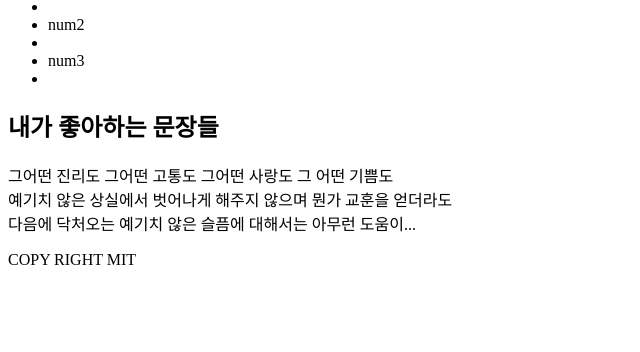
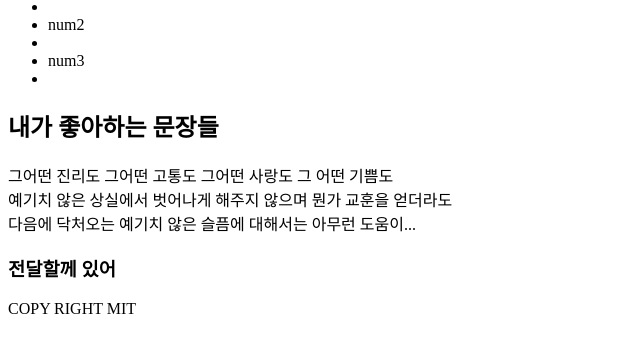
Before and after one commit to umseongho/CCS_training, a plain HTML site: page index.html in a window 1280 px wide. Shown: the part 210-562 px from the top of the page, without its empty margins (0-640 px from the left). Drawn offline with Linux system fonts and the light colour scheme.

Commit message:
Update index.html

```diff
--- a/index.html
+++ b/index.html
@@ -35,6 +35,9 @@
               다음에 닥처오는 예기치 않은 슬픔에 대해서는 아무런 도움이...</
           </article>
         </section>
+          <aside class="sidebar1">
+            <h3>전달할께 있어</h3>
+          </aside>
         <footer>
           <p>COPY RIGHT MIT</p>
         </footer>
```
